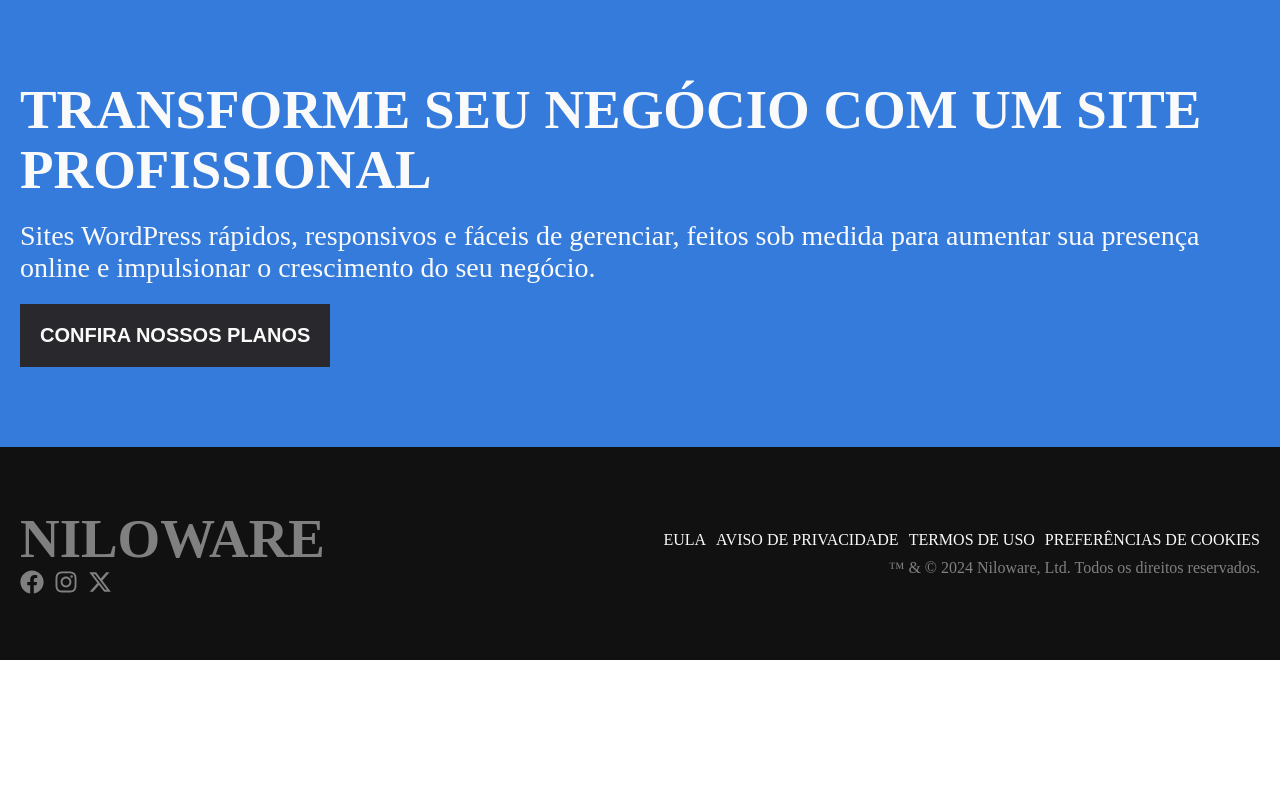
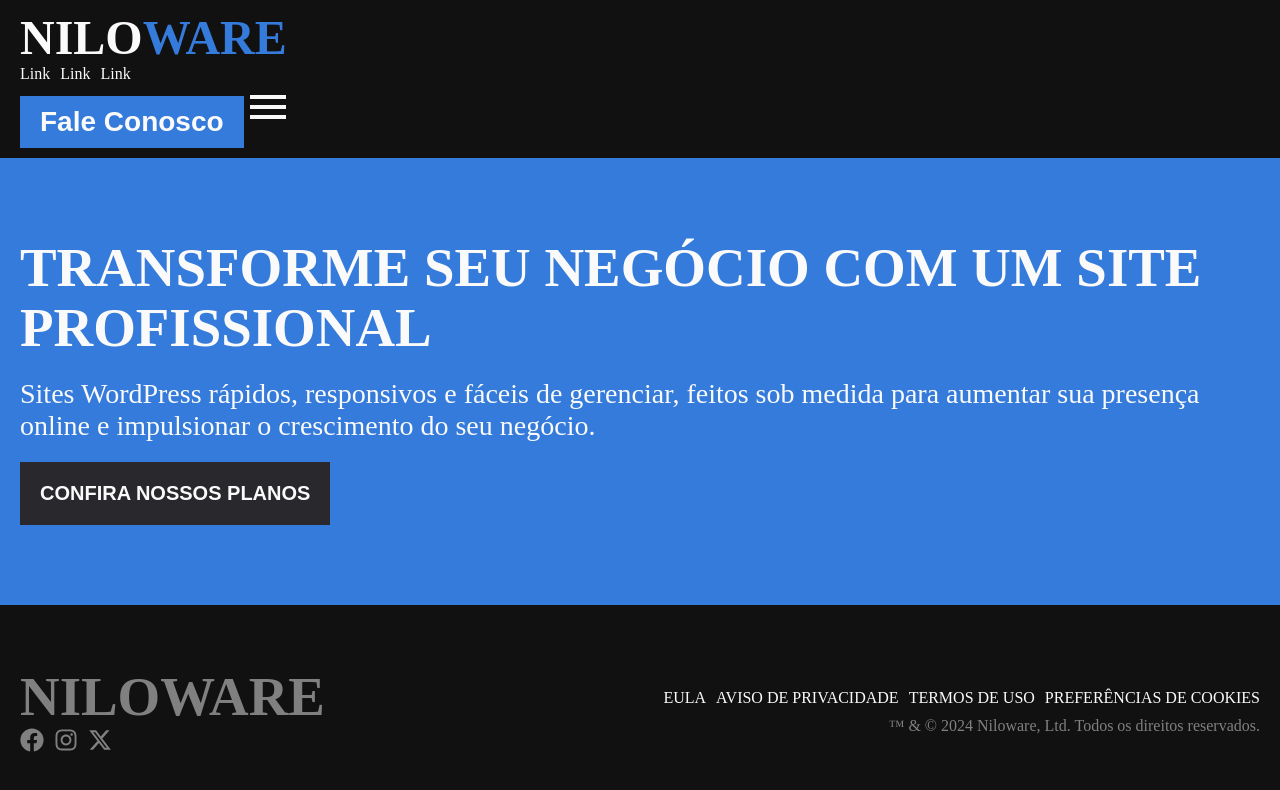
Before and after one commit to mjuliamiosso/niloware, a Next.js app: page /en/home in a window 1280 px wide. Shown: the top 790 px of the page. Built offline with nearby package versions, Linux system fonts and the light colour scheme; no server answers.

Commit message:
add: navbar component

```diff
--- a/app/[locale]/home/page.tsx
+++ b/app/[locale]/home/page.tsx
@@ -3,6 +3,7 @@
 import React from 'react';
 import './page.scss'
 import { useTranslation } from '../../hooks/useTranslation';
+import Navbar from '../../components/Navbar/Navbar'
 import Hero from '../../sections/Hero/Hero'
 import ServiceCard from '../../components/ServiceCard/ServiceCard'
 import Clients from '../../sections/Clients/Clients'
@@ -13,6 +14,7 @@ const HomePage: React.FC = () => {
 
     return (
         <div>
+            <Navbar></Navbar>
             <Hero></Hero>
             <Footer></Footer>
         </div>
--- /dev/null
+++ b/app/components/Navbar/Navbar.module.scss
@@ -0,0 +1,46 @@
+@import '../../styles/globals.scss';
+
+.navbar{
+    background-color: $dark-bg;
+    padding: 10px 0;
+}
+
+.navbar{
+
+    h3{
+        font-size: $fs-700;
+        text-transform: uppercase;
+        color: $light-bg;
+    }
+
+    h3 span{
+        color: $primary;
+    }
+
+    .navbar-btn{
+        padding: 10px 20px;
+        border: none;
+        background-color: $primary;
+        font-size: $fs-500;
+        color: $light-bg;
+        font-weight: bold;
+        cursor: pointer;
+    }
+}
+
+.navbar-links{
+    display: flex;
+    gap: 10px;
+
+    a{
+        color: $light-bg;
+    }
+}
+
+.navbar-menu{
+    background: none;
+    border: none;
+    font-size: $fs-700;
+    color: $light-bg;
+    cursor: pointer;
+}
--- /dev/null
+++ b/app/components/Navbar/Navbar.tsx
@@ -0,0 +1,25 @@
+import React from 'react'
+import styles from './Navbar.module.scss'
+import classNames from 'classnames'
+import { IoMdMenu } from "react-icons/io";
+
+const Navbar = () => {
+  return (
+    <div className={styles.navbar}>
+        <div className={classNames(styles['navbar-container'], 'container')}>
+            <h3>Nilo<span>ware</span></h3>
+            <div className={styles['navbar-links']}>
+                <a href="">Link</a>
+                <a href="">Link</a>
+                <a href="">Link</a>
+            </div>
+            <button className={styles['navbar-btn']}>Fale Conosco</button>
+            <button className={styles['navbar-menu']}>
+                <IoMdMenu />
+            </button>
+        </div>
+    </div>
+  )
+}
+
+export default Navbar
```
